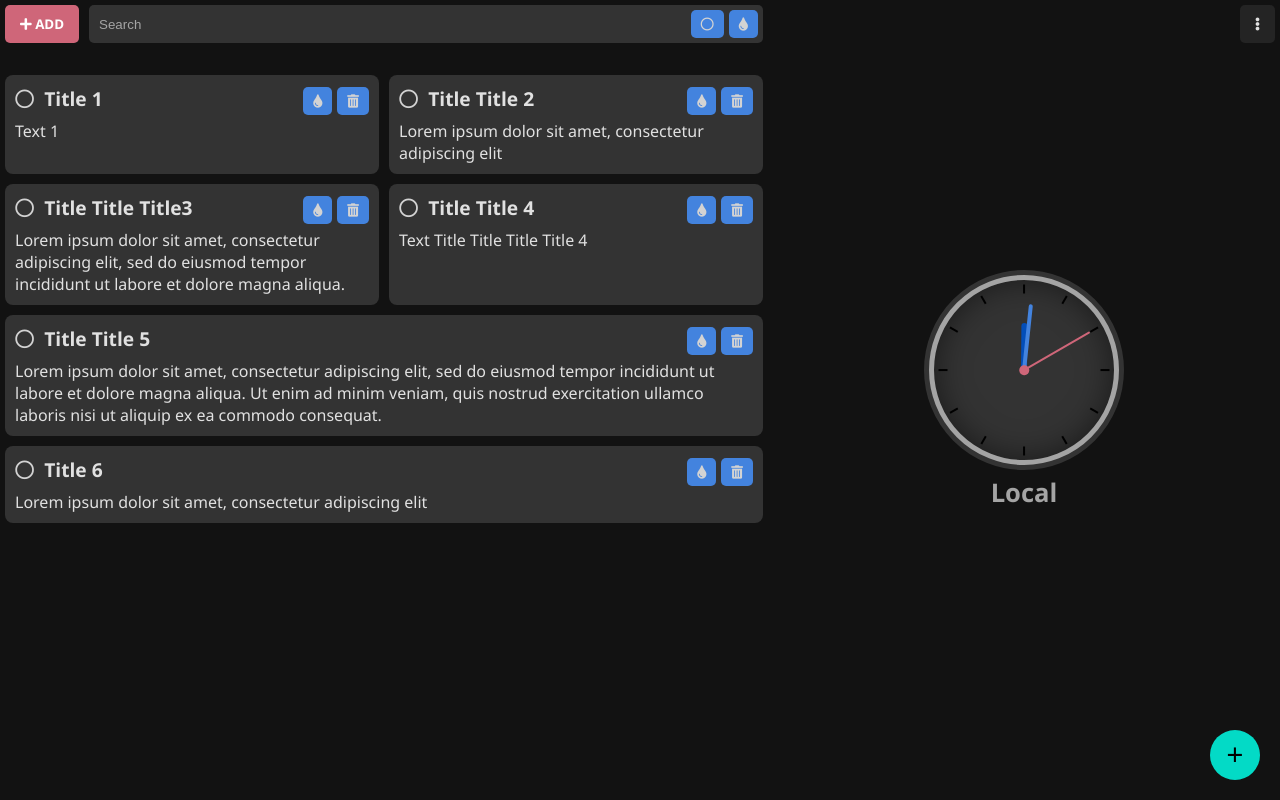
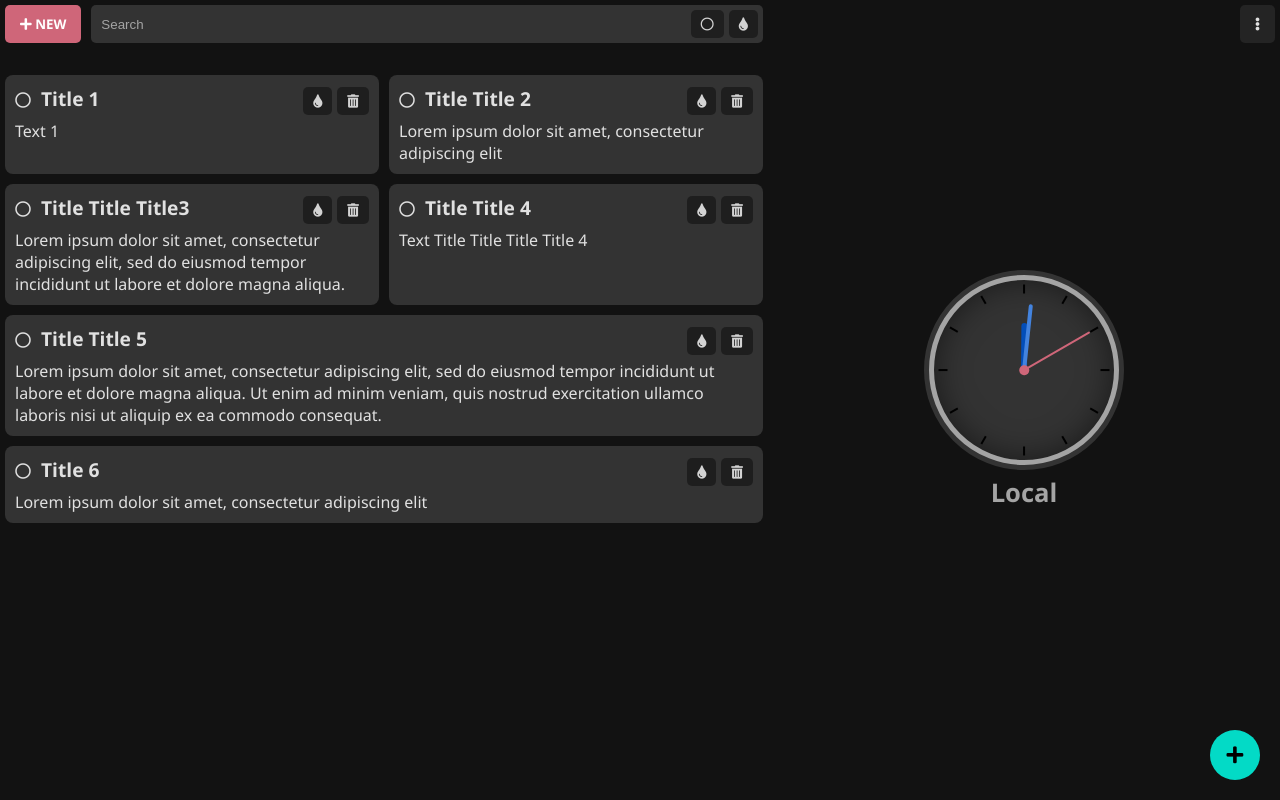
Before and after one commit to askhatxx/organizer-app, a React (Create React App) app: page / in a window 1280 px wide. Built offline with nearby package versions, Linux system fonts and the light colour scheme.

Commit message:
Commit 24

```diff
--- a/src/components/Clock.js
+++ b/src/components/Clock.js
@@ -74,7 +74,7 @@ export default class Clock extends Component {
                     <button
                         onClick={this.showCities}
                     >
-                        +
+                        <i className="fas fa-plus"></i>
                     </button>
                 </div>
             </div>
--- a/src/components/NoteAdd.js
+++ b/src/components/NoteAdd.js
@@ -23,15 +23,13 @@ export default class NoteAdd extends Component {
             color: 'default',
             id: newId
         });
-        this.setState({
-            formTitle: '',
-            formText: '',
-            showForm: false
-        });
+        this.closeForm();
     }
 
     closeForm = () => {
         this.setState({
+            formTitle: '',
+            formText: '',
             showForm: false
         })
     }
@@ -53,8 +51,8 @@ export default class NoteAdd extends Component {
                         value={this.state.formText}
                         onChange={this.handleChange}
                     />
-                    <div>
-                        <button type='submit'>Send</button>
+                    <div className='note-add-form-button'>
+                        <button type='submit'>Add</button>
                         <button type='button' onClick={this.closeForm}>Cancel</button>
                     </div>
                 </form>
@@ -71,7 +69,7 @@ export default class NoteAdd extends Component {
     render() {
         return (
             <div className='note-add'>
-                <button onClick={this.toggleForm}><i className="fas fa-plus"></i> Add</button>
+                <button onClick={this.toggleForm}><i className="fas fa-plus"></i> New</button>
                 {this.state.showForm && this.renderForm()}
             </div>
         )
--- a/src/index.css
+++ b/src/index.css
@@ -11,20 +11,29 @@
     --bg: #e1e1e1;
     --filter: #f2f2f2;
     --settings-button: #d3d3d3;
+    --settings-button-hover: #c7c7c7;
+    --settings-button-text: #333333;
     --settings-options: #f2f2f2;
     --list-sizes-item: #d3d3d3;
     --list-sizes-item-hover: #e1e1e1;
     --note-inner-default: #f2f2f2;
     --colors-bg: #585858;
     --box-clock-add-button: #03dac6;
+    --box-clock-add-button-hover: #00c0ad;
     --box-clock-cities: #f2f2f2;
     --box-clock-cities-hover: #d3d3d3;
     --clock-hand-seconds: #cf6679;
     --clock-bg: #f2f2f2;
     --clock-border-out: #585858;
     --clock-border-in: #f2f2f2;
-    --remove-clock: #ffffff;
+    --remove-clock: #585858;
     --note-add-button: #cf6679;
+    --note-add-button-hover: #b15061;
+    --icon-button: rgba(0, 0, 0, .3);
+    --icon-button-hover: rgba(0, 0, 0, .5);
+    --icon-button-text: #ffffff;
+    --icon-button-text-hover: #cf6679;
+    --list-themes-boder: rgba(0, 0, 0, .4);
 
     --note-add-button-text: #ffffff;
 
@@ -36,12 +45,15 @@
     --bg: #121212;
     --filter: #333333;
     --settings-button: #242424;
+    --settings-button-hover: #333333;
+    --settings-button-text: #e1e1e1;
     --settings-options: #333333;
     --list-sizes-item: #242424;
     --list-sizes-item-hover: #121212;
     --note-inner-default: #333333;
     --colors-bg: #a4a4a4;
     --box-clock-add-button: #03dac6;
+    --box-clock-add-button-hover: #00c0ad;
     --box-clock-cities: #333333;
     --box-clock-cities-hover: #242424;
     --clock-hand-seconds: #cf6679;
@@ -50,6 +62,12 @@
     --clock-border-in: #a4a4a4;
     --remove-clock: #ffffff;
     --note-add-button: #cf6679;
+    --note-add-button-hover: #b15061;
+    --icon-button: rgba(0, 0, 0, .4);
+    --icon-button-hover: rgba(0, 0, 0, .6);
+    --icon-button-text: #d3d3d3;
+    --icon-button-text-hover: #cf6679;
+    --list-themes-boder: rgba(0, 0, 0, .4);
 
     --note-add-button-text: #ffffff;
 
@@ -280,10 +298,13 @@ button:active {
     line-height: 50px;
     text-align: center;
     border-radius: 50%;
-    font-size: 1.8rem;
+    font-size: 1.2rem;
     color: #000;
     cursor: pointer;
-    font-family: var(--font-family-arial);
+    transition: .1s;
+}
+.box-clock-add button:hover {
+    background: var(--box-clock-add-button-hover);
 }
 .box-clock-add button:focus,
 .box-clock-add button:active {
@@ -329,31 +350,44 @@ button:active {
 .note-flag button {
     background: none;
     border: none;
-    color: #d3d3d3;
-    font-size: 1.2rem;
+    color: var(--text1-color);
+    font-size: 1rem;
 }
 .note-title-options {
     display: flex;
     position: relative;
 }
 .note-remove > button {
-    background: #4383DE;
+    background: var(--icon-button);
     border: none;
     padding: 5px 10px;
     border-radius: 5px;
-    color: #d3d3d3;
+    color: var(--icon-button-text);
     margin-left: 5px;
+    transition: 0.1s;
+}
+.note-remove > button:hover {
+    color: var(--icon-button-text-hover);
+    background: var(--icon-button-hover);
+}
+.note-text {
+    white-space: pre-wrap;
 }
 
 .color-list {
     position: relative;
 }
 .color-list > button {
-    background: #4383DE;
+    background: var(--icon-button);
     border: none;
     padding: 5px 10px;
     border-radius: 5px;
-    color: #d3d3d3;
+    color: var(--icon-button-text);
+    transition: 0.1s;
+}
+.color-list > button:hover {
+    color: var(--icon-button-text-hover);
+    background: var(--icon-button-hover);
 }
 .colors {
     position: absolute;
@@ -399,11 +433,20 @@ button:active {
     display: flex;
     padding: 5px;
 }
+@media (max-width: 768px) {
+    .options {
+        flex-grow: 1;
+    }
+    .box-1,
+    .box-2 {
+        flex-grow: 1;
+    }
+}
 
 .note-add {
     padding-right: 10px;
 }
-.note-add button {
+.note-add > button {
     background: var(--note-add-button);
     border: none;
     color: var(--note-add-button-text);
@@ -412,16 +455,19 @@ button:active {
     border-radius: 5px;
     text-transform: uppercase;
     font-weight: bold;
+    transition: .1s;
+}
+.note-add > button:hover {
+    background: var(--note-add-button-hover);
 }
 .box-notes-add {
     position: fixed;
     left: 10%;
-    bottom: 10px;
-    transform: translateX(-0%);
+    bottom: 20px;
     width: 80%;
     max-width: 600px;
-    background: #fff;
-    border-radius: 10px;
+    background: #000;
+    border-radius: 15px;
     padding: 10px;
     z-index: 300;
 }
@@ -429,12 +475,20 @@ button:active {
 .box-notes-add textarea {
     display: block;
     width: 100%;
-    border: 1px solid #777;
-    border-radius: 4px;
+    background: #333;
+    border: none;
+    border: 2px solid transparent;
+    color: var(--text1-color);
+    border-radius: 6px;
     font-size: 1rem;
     font-family: 'Segoe UI', Tahoma, Geneva, Verdana, sans-serif;
     padding: 5px;
     margin-bottom: 10px;
+}
+.box-notes-add input::placeholder,
+.box-notes-add textarea::placeholder {
+    color: var(--text2-color);
+    opacity: 1;
 }
 .box-notes-add textarea {
     resize: none;
@@ -443,6 +497,21 @@ button:active {
 .box-notes-add input:focus,
 .box-notes-add textarea:focus {
     outline: none;
+    border: 2px solid #a4a4a4;
+}
+.note-add-form-button button {
+    background: var(--note-add-button);
+    border: none;
+    color: var(--note-add-button-text);
+    margin-right: 10px;
+    padding: 5px 10px;
+    border-radius: 5px;
+    text-transform: uppercase;
+    font-weight: bold;
+    transition: .1s;
+}
+.note-add-form-button button:hover {
+    background: var(--note-add-button-hover);
 }
 
 .note-filter {
@@ -471,12 +540,17 @@ button:active {
     opacity: 1;
 }
 .note-filter-flag > button {
-    background: #4383DE;
+    background: var(--icon-button);
     border: none;
     padding: 5px 10px;
     border-radius: 5px;
-    color: #d3d3d3;
+    color: var(--icon-button-text);
     margin-right: 5px;
+    transition: 0.1s;
+}
+.note-filter-flag > button:hover {
+    color: var(--icon-button-text-hover);
+    background: var(--icon-button-hover);
 }
 
 .settings {
@@ -489,10 +563,14 @@ button:active {
 .settings button {
     background: var(--settings-button);
     border: none;
-    color: var(--text1-color);
+    color: var(--settings-button-text);
     height: 100%;
     padding: 0 15px;
     border-radius: 5px;
+    transition: .1s;
+}
+.settings button:hover {
+    background: var(--settings-button-hover);
 }
 .settings .settings-options {
     position: absolute;
@@ -514,6 +592,10 @@ button:active {
     height: 20px;
     flex-grow: 1;
     cursor: pointer;
+    border: 2px solid transparent;
+}
+.list-themes > div:hover {
+    border: 2px solid var(--list-themes-boder);
 }
 .list-themes div:first-child {
     border-radius: 5px 0 0 5px;
```
